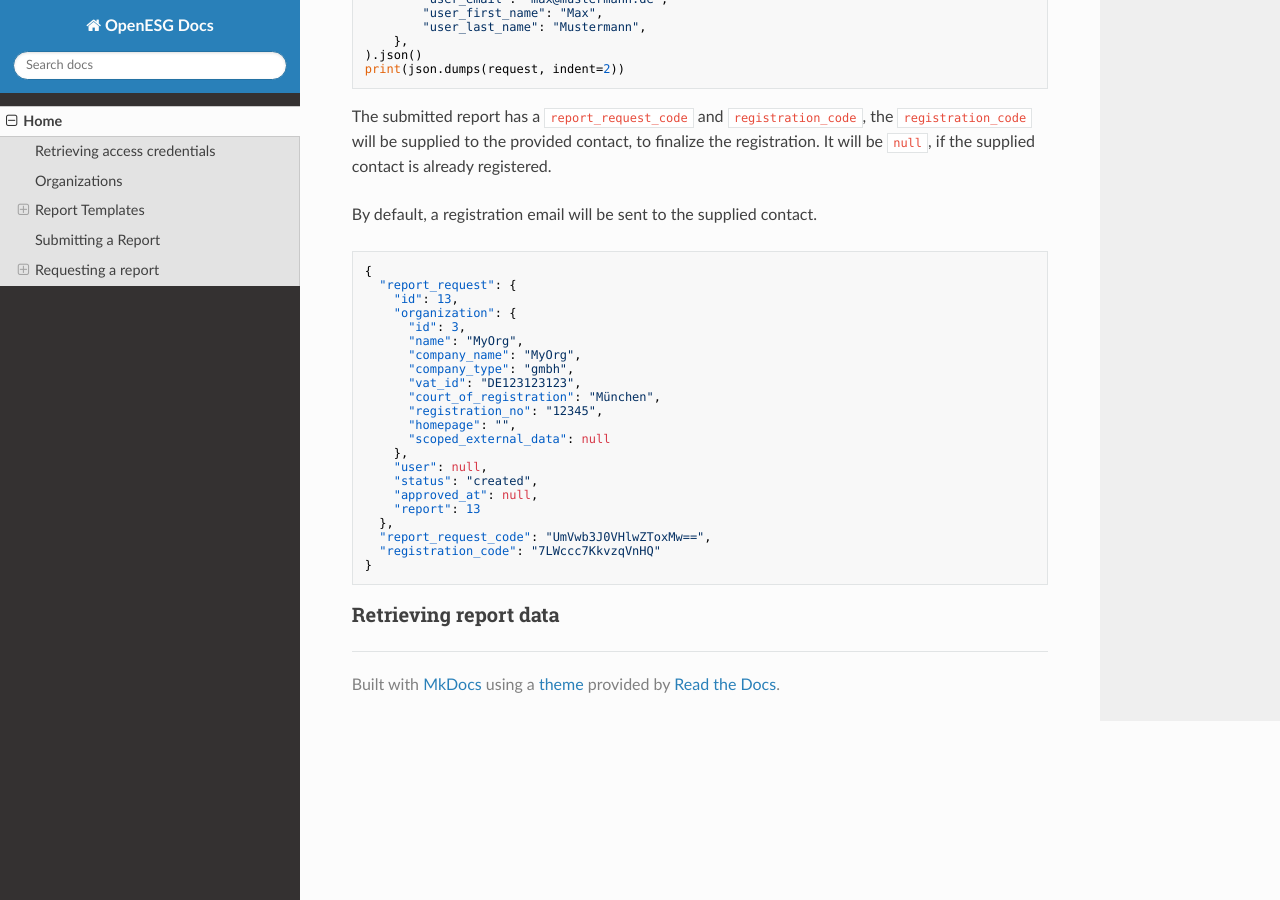
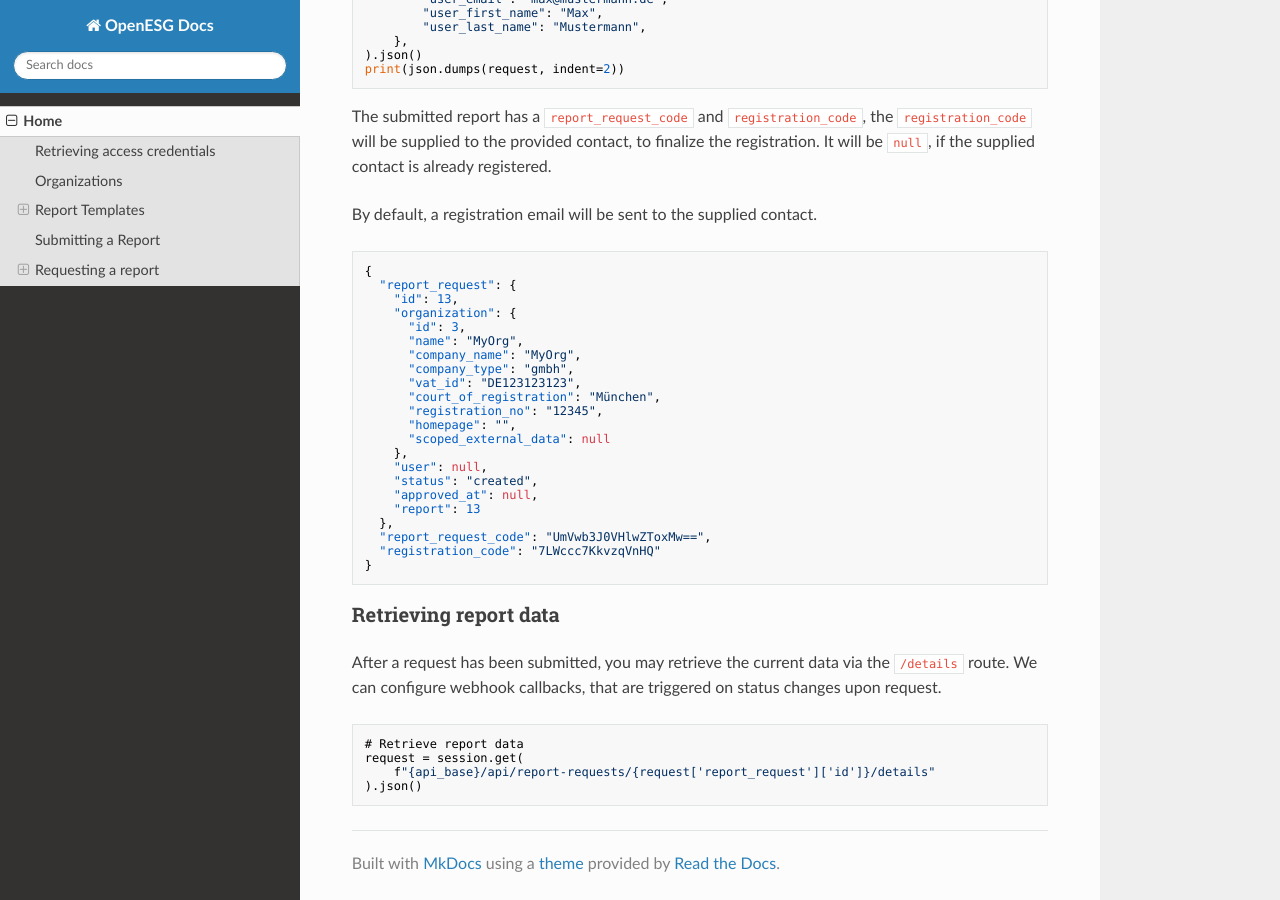
Before and after one commit to openESG-gmbh/documentation, an MkDocs documentation site: the page built from docs/index.md, in a window 1280 px wide and 900 px high, scrolled down 4995 px. Built offline with MkDocs 1.6.1, drawn with Linux system fonts in a browser that asks for light colours; nearby versions of some CDN libraries.

Commit message:
update docs / example

````diff
--- a/docs/index.md
+++ b/docs/index.md
@@ -334,3 +334,12 @@ By default, a registration email will be sent to the supplied contact.
 ```
 
 ### Retrieving report data
+After a request has been submitted, you may retrieve the current data via the `/details` route. We can configure webhook
+callbacks, that are triggered on status changes upon request.
+
+```json
+# Retrieve report data
+request = session.get(
+    f"{api_base}/api/report-requests/{request['report_request']['id']}/details"
+).json()
+```
````
Also changed, not shown: 1 other file.
